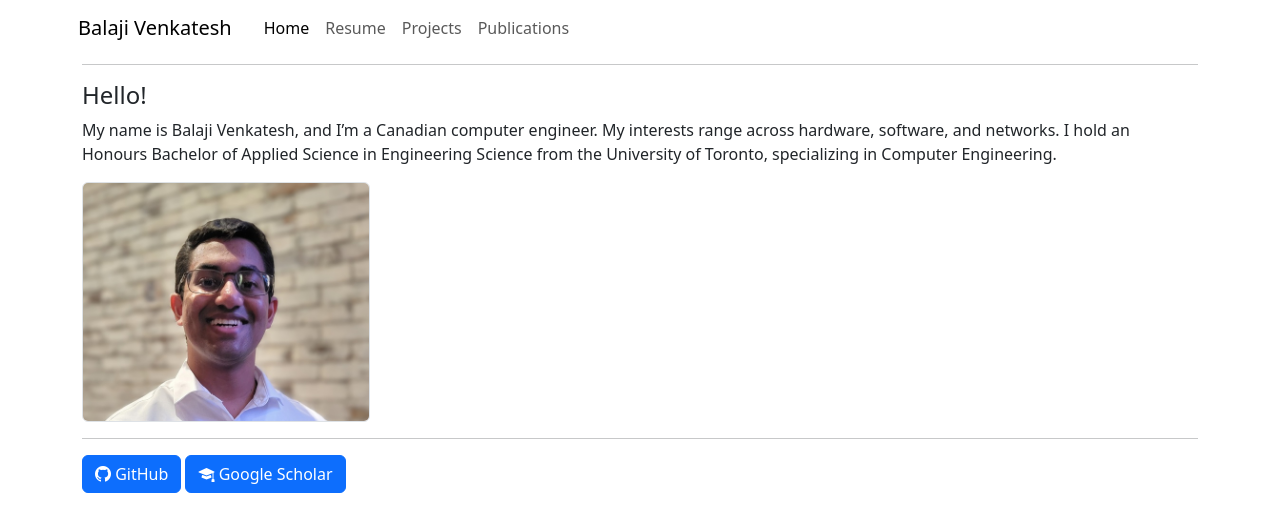
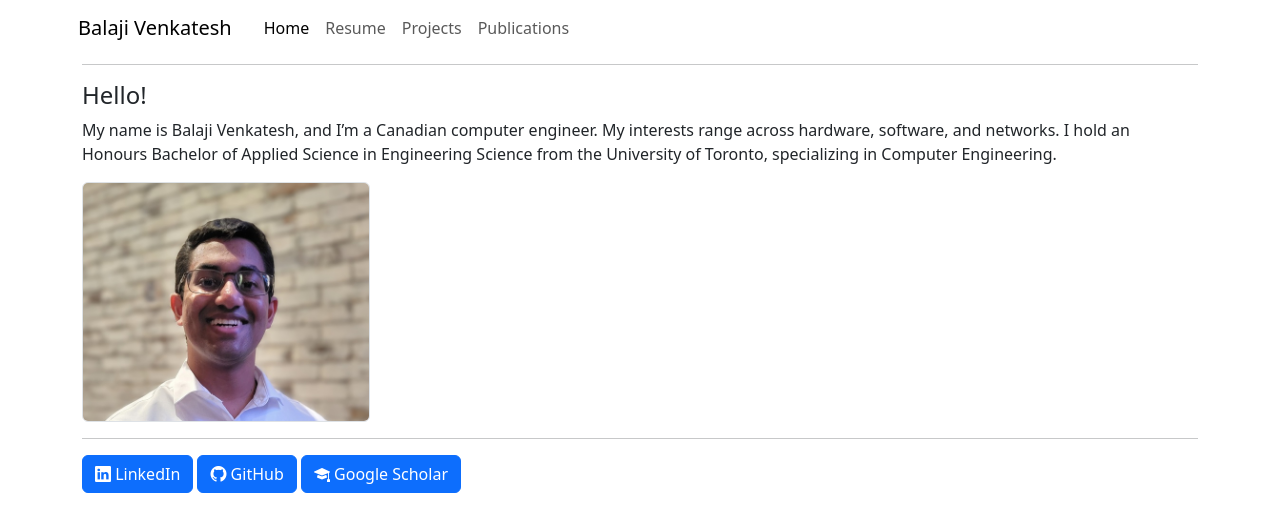
Before and after one commit to balaji-venkatesh/balaji-venkatesh.github.io, a Jekyll site: the page built from README.md, in a window 1280 px wide. Shown: the top 532 px of the page. Built offline with Jekyll 4.4.1, drawn with Linux system fonts in a browser that asks for light colours.

Commit message:
Restore linkedin

```diff
--- a/_layouts/default.html
+++ b/_layouts/default.html
@@ -35,6 +35,8 @@
         <hr>
     </div>
     <footer class="container mb-3">
+        <a href="https://www.linkedin.com/in/balajivca/" class="mb-1 btn btn-primary">
+            <i class="bi bi-linkedin"></i> LinkedIn </a>
         <a href="https://github.com/balaji-venkatesh/" class="mb-1 btn btn-primary">
             <i class="bi bi-github"></i> GitHub </a>
         <a href="https://scholar.google.com/citations?user=5_CuemEAAAAJ" class="mb-1 btn btn-primary">
```
